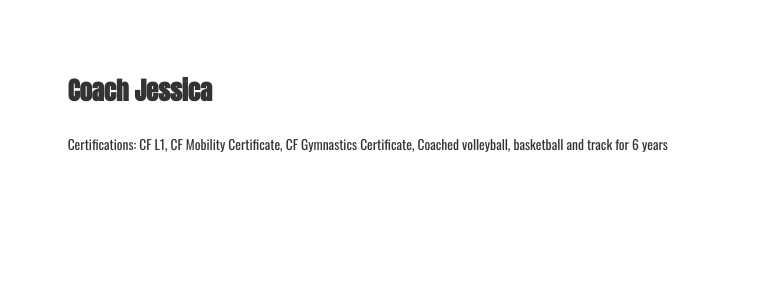
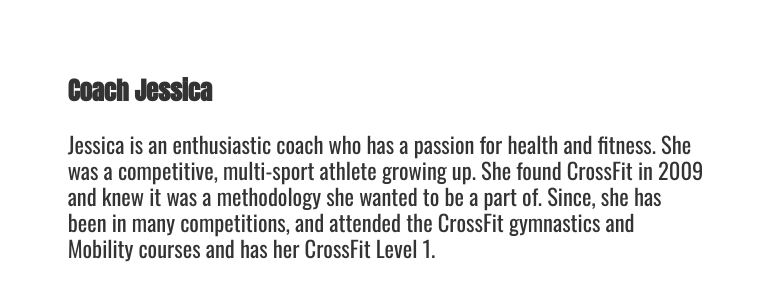
Before and after one commit to chrisdesilva/fortitude, a Gatsby site: page / in a window 1280 px wide. Shown: the part 5780-6065 px from the top of the page, 342-1113 px from the left. Built offline with nearby package versions, Linux system fonts and the light colour scheme; Gatsby itself is replaced by a stand-in of ours; no server answers.

Commit message:
Add Jessica bio

```diff
--- a/src/components/coaches.js
+++ b/src/components/coaches.js
@@ -113,7 +113,14 @@
         </div>
         <div className="coaches__bio">
           <h3>Coach Jessica</h3>
-          <p></p>
+          <p>
+            Jessica is an enthusiastic coach who has a passion for health and
+            fitness. She was a competitive, multi-sport athlete growing up. She
+            found CrossFit in 2009 and knew it was a methodology she wanted to
+            be a part of. Since, she has been in many competitions, and attended
+            the CrossFit gymnastics and Mobility courses and has her CrossFit
+            Level 1.
+          </p>
           <p>
             Certifications: CF L1, CF Mobility Certificate, CF Gymnastics
             Certificate, Coached volleyball, basketball and track for 6 years
```
